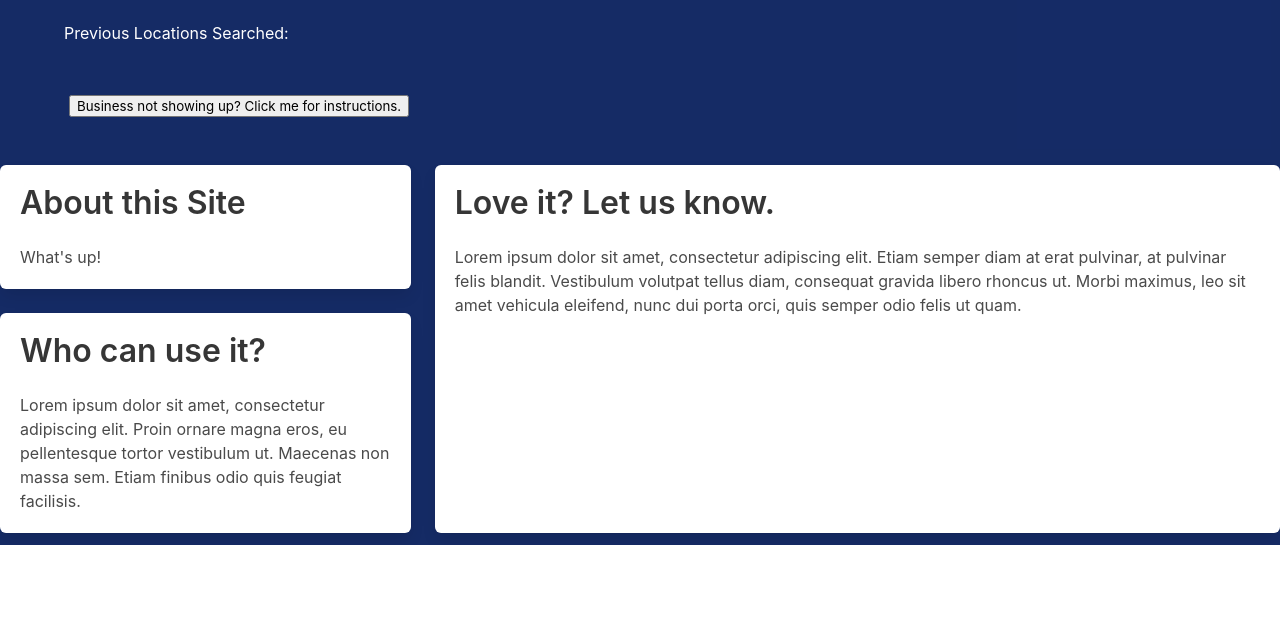
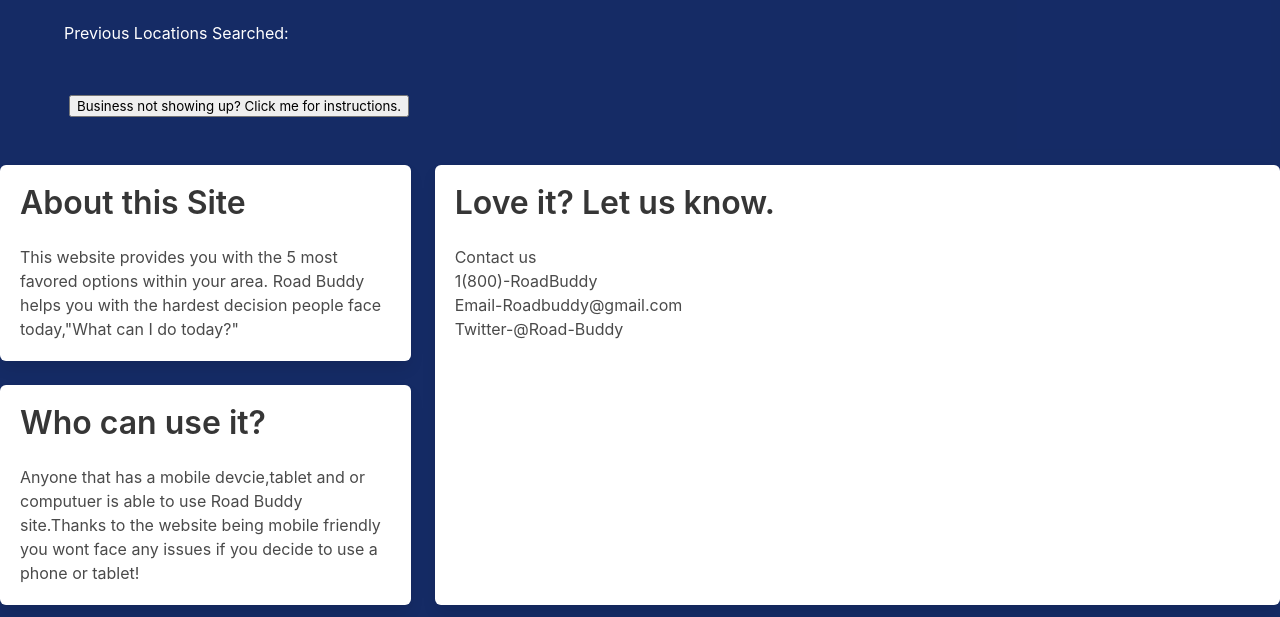
Before and after one commit to JustynSubrai/Road-Buddy, a plain HTML site: page index.html in a window 1280 px wide. Shown: the part 614-1231 px from the top of the page. Before the commit the page ends 1159 px from the top, so only its background shows below. Drawn offline with nearby package versions, Linux system fonts and the light colour scheme.

Commit message:
updated cards

```diff
--- a/index.html
+++ b/index.html
@@ -43,17 +43,22 @@
       <div class="tile is-4 is-vertical is-parent">
         <div class="tile is-child box">
           <p class="title">About this Site</p>
-          <p>What's up!</p>
+          <p>This website provides you with the 5 most favored options within your area. Road Buddy helps you with the hardest decision people face today,"What can I do today?"
+          </p>
         </div>
         <div class="tile is-child box">
           <p class="title">Who can use it?</p>
-          <p>Lorem ipsum dolor sit amet, consectetur adipiscing elit. Proin ornare magna eros, eu pellentesque tortor vestibulum ut. Maecenas non massa sem. Etiam finibus odio quis feugiat facilisis.</p>
+          <p>Anyone that has a mobile devcie,tablet and or computuer is able to use Road Buddy site.Thanks to the website being mobile friendly you wont face any issues if you decide to use a phone or tablet!   </p>
         </div>
       </div>
       <div class="tile is-parent">
         <div class="tile is-child box">
           <p class="title">Love it? Let us know.</p>
-          <p>Lorem ipsum dolor sit amet, consectetur adipiscing elit. Etiam semper diam at erat pulvinar, at pulvinar felis blandit. Vestibulum volutpat tellus diam, consequat gravida libero rhoncus ut. Morbi maximus, leo sit amet vehicula eleifend, nunc dui porta orci, quis semper odio felis ut quam.</p>
+          <p>Contact us
+            <ul>1(800)-RoadBuddy</ul>
+            <ul>Email-Roadbuddy@gmail.com</ul>
+            <ul>Twitter-@Road-Buddy</ul>
+          </p>
         </div>
       </div>
     </div>
```
